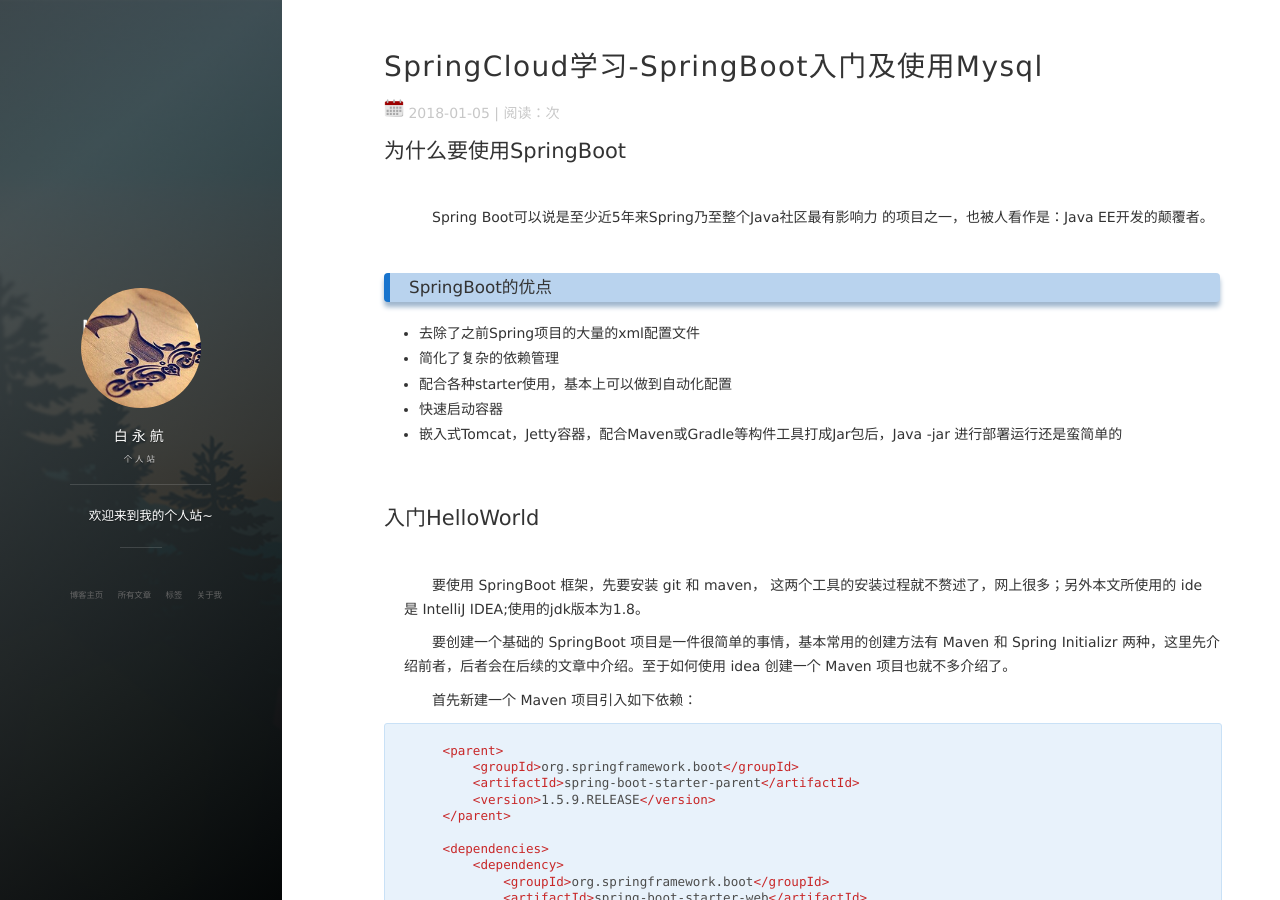
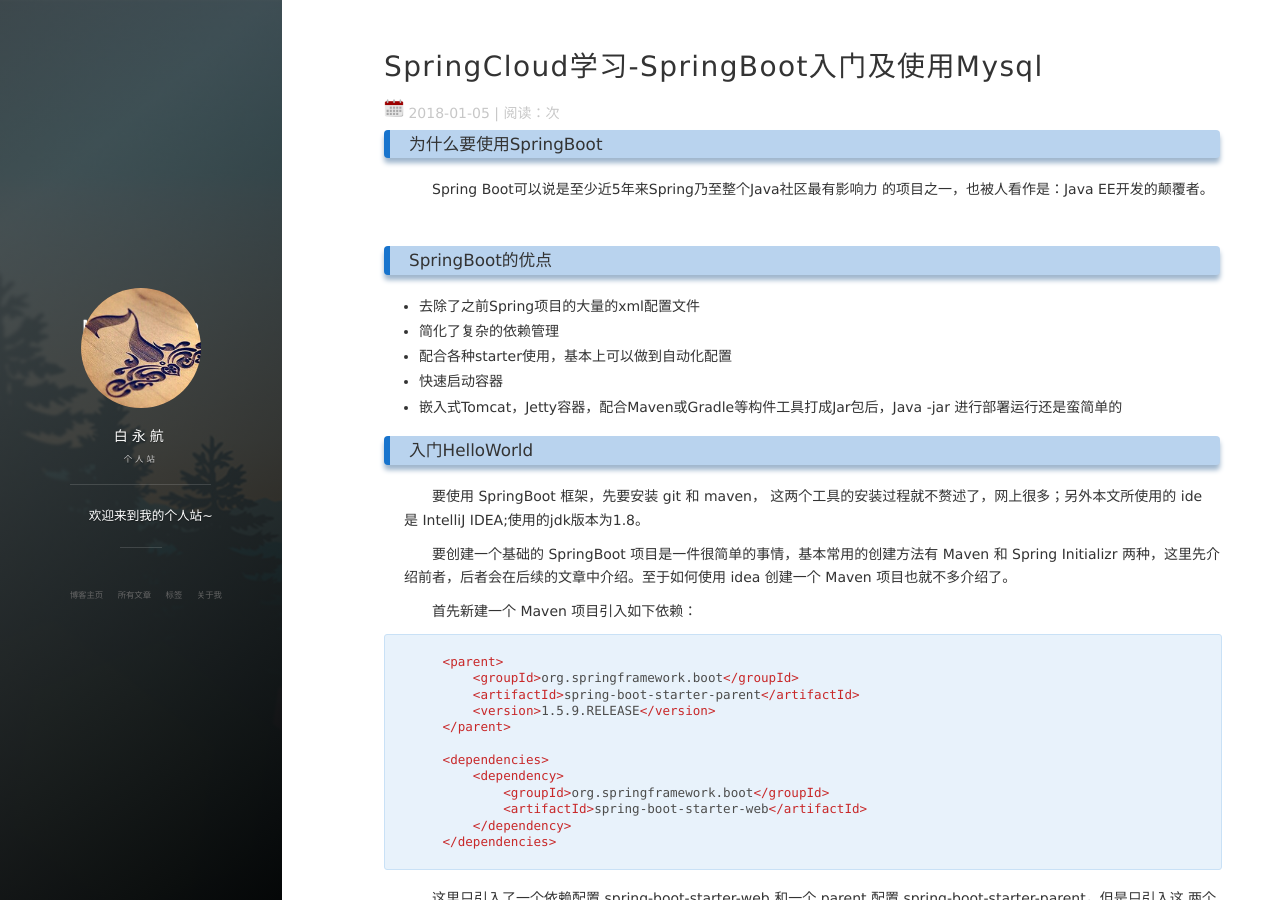
Before and after one commit to MadridSeven/MadridSeven.github.io, a Jekyll site: the page built from _posts/2018-01-05-SpringCloud学习-SpringBoot入门及使用Mysql.md, in a window 1280 px wide and 900 px high. Built offline with Jekyll 4.4.1, drawn with Linux system fonts in a browser that asks for light colours; nearby versions of some CDN libraries; comment, search, counter and statistics services are not loaded.

Commit message:
new article

````diff
--- a/_posts/2018-01-05-SpringCloud学习-SpringBoot入门及使用Mysql.md
+++ b/_posts/2018-01-05-SpringCloud学习-SpringBoot入门及使用Mysql.md
@@ -7,9 +7,7 @@ tag: JAVA进阶学习
 
 ---
 
-## 为什么要使用SpringBoot
-
-&emsp;&emsp;
+### 为什么要使用SpringBoot
 
 &emsp;&emsp;Spring Boot可以说是至少近5年来Spring乃至整个Java社区最有影响力
 的项目之一，也被人看作是：Java EE开发的颠覆者。
@@ -26,11 +24,9 @@ tag: JAVA进阶学习
 - 嵌入式Tomcat，Jetty容器，配合Maven或Gradle等构件工具打成Jar包后，Java -jar 进行部署运行还是蛮简单的
 
 
-&emsp;&emsp;
 
-## 入门HelloWorld
+### 入门HelloWorld
 
-&emsp;&emsp;
 
 &emsp;&emsp;要使用 SpringBoot 框架，先要安装 git 和 maven，
 这两个工具的安装过程就不赘述了，网上很多；另外本文所使用的 ide 是 IntelliJ IDEA;使用的jdk版本为1.8。
@@ -103,9 +99,7 @@ server:
 
 &emsp;&emsp;
 
-## SpringBoot 使用Mysql
-
-&emsp;&emsp;
+### SpringBoot 使用Mysql
 
 &emsp;&emsp; 为了使用 JPA 和 Mysql，首先在工程中引入它们的 Maven 依赖，代码如下：
 
@@ -122,9 +116,6 @@ server:
 ```
 
 &emsp;&emsp;其余的配置与上一个基础应用一样。
-
-&emsp;&emsp;
-
 
 ### 实体建模
 
````
